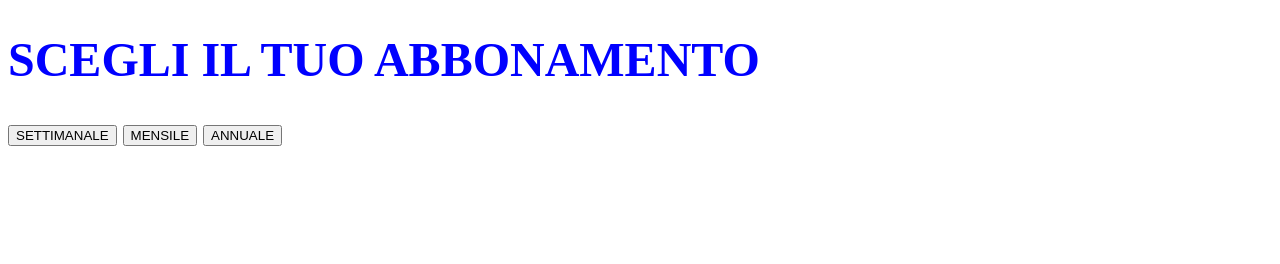
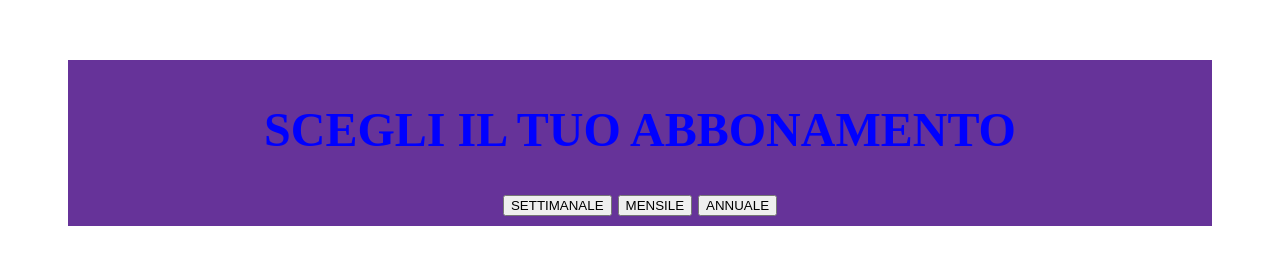
Before and after one commit to passeriflavio-web/Es5Maggio, a plain HTML site: page pages/pagamento.html in a window 1280 px wide. Drawn offline with Linux system fonts and the light colour scheme.

Commit message:
Sfondo e spaziamento

```diff
--- a/css/style.css
+++ b/css/style.css
@@ -1,4 +1,12 @@
 .pagamento{
     color: blue;
     font-size: 150%;
+    margin: 60px;
+    text-align: center;
+    padding: 10px;
+    background-color: rebeccapurple;
 }
+.pagamento button:hover{
+    background-color: aquamarine;
+    transition: 1s;
+}
```
